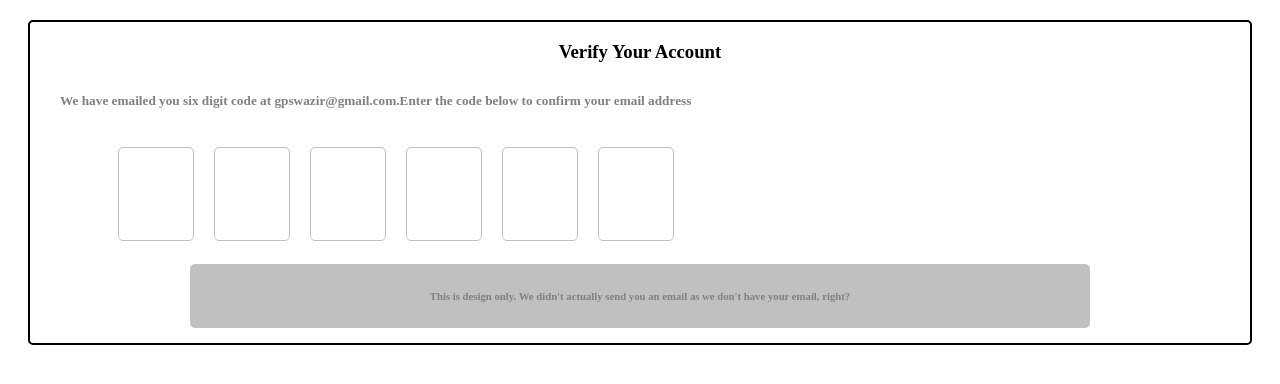
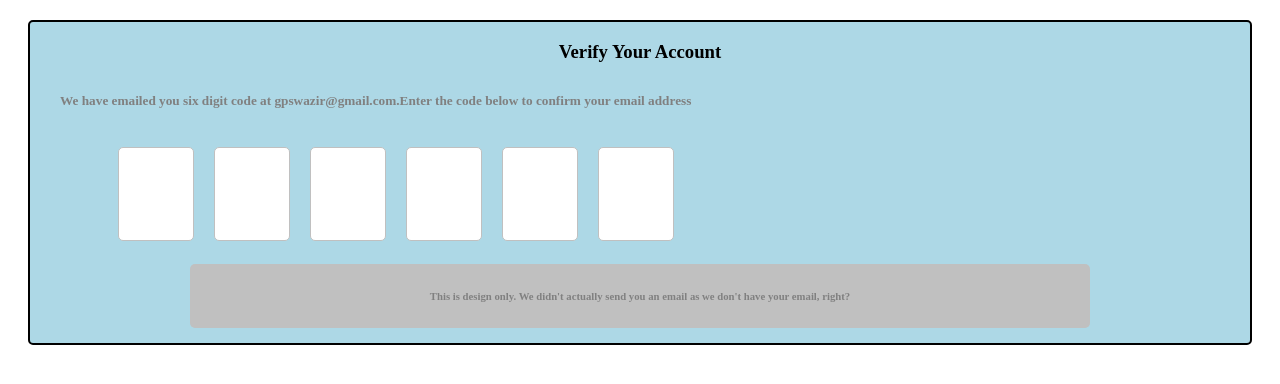
Before and after one commit to acciojob/OTP-gurpreetsinghwazir, a website: page main.html in a window 1280 px wide. Drawn offline with Linux system fonts and the light colour scheme.

Commit message:
created a submission

```diff
--- a/styles.css
+++ b/styles.css
@@ -1,5 +1,5 @@
 #border{
-
+  background-color: lightblue;
   margin: 20px;
   border: 2px solid black;
   border-radius: 5px;
```
Also changed, not shown: main.html (+2 -4 lines).
